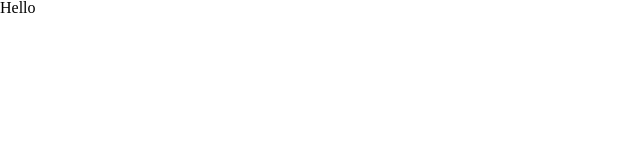
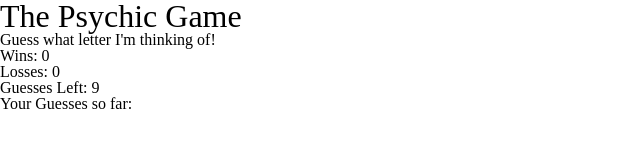
Before and after one commit to wisemufin/Psychic-Game, a plain HTML site: page index.html in a window 1280 px wide. Shown: the whole page, without its empty margins (0-640 px from the left). Drawn offline with Linux system fonts and the light colour scheme.

Commit message:
Finished project to best of ability, need help on printing out elements of an array

```diff
--- a/assets/css/style.css
+++ b/assets/css/style.css
@@ -0,0 +1,7 @@
+h1 {
+  font-size: 32px;
+}
+
+p {
+  font-size: 16px;
+}
--- a/assets/javascript/game.js
+++ b/assets/javascript/game.js
@@ -10,25 +10,35 @@ var losses = 0;
 var guessesLeft = 9;
 var userGuesses = [];
 
+// Variables that reference the HTML for updated information
+var winCount = document.getElementById("win-count");
+var lossCount = document.getElementById("loss-count");
+var guessRemainder = document.getElementById("guess-remainder");
+var userAttempts = document.getElementById("user-attempts");
+
+
 var computerChoice = letterChoice[Math.floor(Math.random()*letterChoice.length)];
 console.log("Computer chose " + computerChoice);
+
+// Initializes the count of guesses remaining when the game starts
+guessRemainder.textContent = guessesLeft;
+winCount.textContent = wins;
+lossCount.textContent = losses;
 
 // This function runs on keypres
 document.onkeyup = function(event) {
 
   // Logs the key that was pressed into the userGuess variable
   var userLetter = event.key;
-  console.log("You chose " + userLetter);
-
-  // Computer randomly chooses a letter of the alphabet array
-  // var computerChoice = letterChoice[Math.floor(Math.random()*letterChoice.length)];
-  // console.log("Computer chose " + computerChoice);
+  userGuesses.push(userLetter);
+  console.log(userGuesses);
 
   // What happens if user guesses correctly
   if (userLetter === computerChoice && guessesLeft > 0) {
     wins++;
     guessesLeft = 9;
     computerChoice = letterChoice[Math.floor(Math.random()*letterChoice.length)];
+    winCount.textContent = wins;
     // console.log("New computer choice " + computerChoice)
     // What happens when user does not guess correctly but game isn't over
   } else if (userLetter !== computerChoice && guessesLeft > 0) {
@@ -38,8 +48,14 @@ document.onkeyup = function(event) {
     losses++;
     guessesLeft = 9;
     computerChoice = letterChoice[Math.floor(Math.random()*letterChoice.length)];
+    lossCount.textContent = losses;
     // console.log("New computer choice " + computerChoice)
   };
+
+  // Updates the guesses left after going through the above conditions
+  guessRemainder.textContent = guessesLeft;
+
+  // guessRemainder.textContent = guessesLeft;
 
   console.log(wins);
   console.log(losses);
--- a/index.html
+++ b/index.html
@@ -4,12 +4,17 @@
     <meta charset="utf-8">
     <link rel="stylesheet" href="assets/css/reset.css">
     <link rel="stylesheet" href="assets/css/style.css">
-    <script src="assets/javascript/game.js" type="text/javascript">
-
-    </script>
     <title>Psychic-Game</title>
   </head>
   <body>
-    <h1>Hello</h1>
+    <div class="game-content">
+      <h1>The Psychic Game</h1>
+      <p>Guess what letter I'm thinking of!</p>
+      <p>Wins: <span id = win-count></span> </p>
+      <p>Losses: <span id="loss-count"></span></p>
+      <p>Guesses Left: <span id="guess-remainder"></span></p>
+      <p>Your Guesses so far: <span id="user-attempts"></span></p>
+    </div>
+    <script src="assets/javascript/game.js" type="text/javascript"></script>
   </body>
 </html>
```
